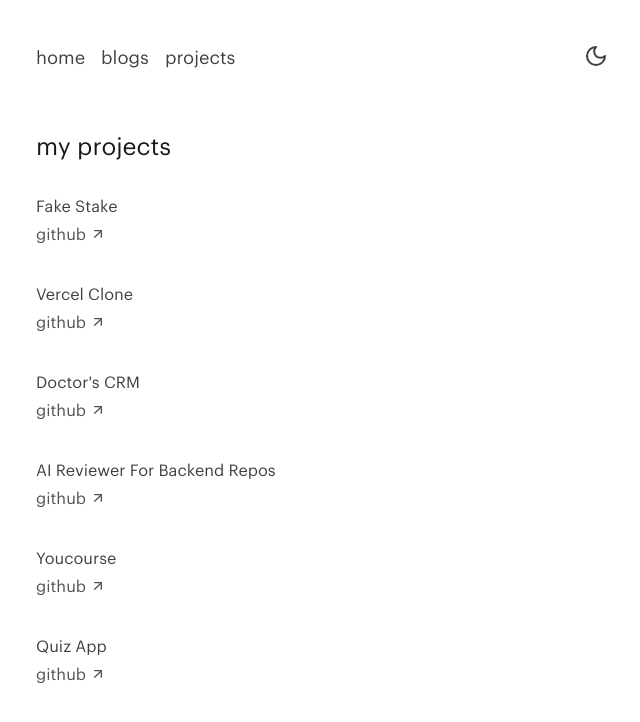
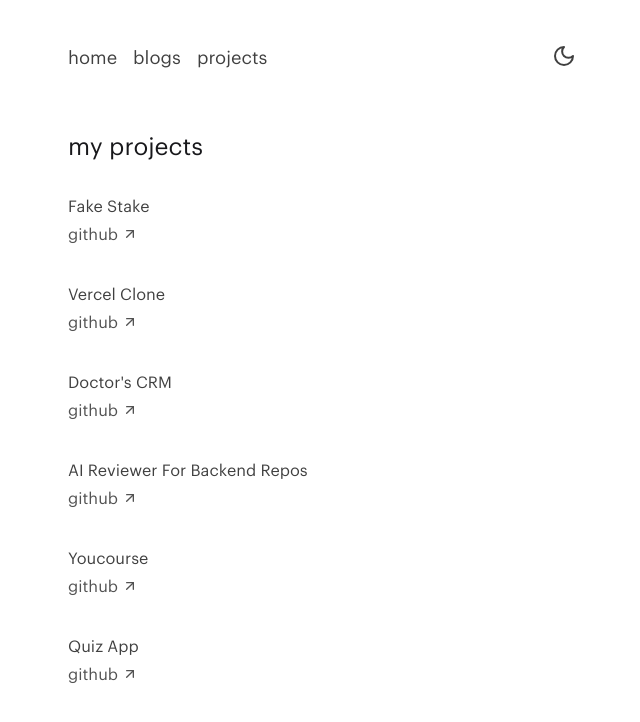
Before and after one commit to Akshaygore1/astro-portfolio, a React (Vite) app: page /projects in a window 1280 px wide. Shown: the top 722 px of the page, without its empty margins (316-956 px from the left). Built offline with nearby package versions, Linux system fonts and the light colour scheme.

Commit message:
Update layout consistency across components by changing max-width from xl to lg in Navbar, Blog, Home, and Projects pages

```diff
--- a/src/components/Navbar.tsx
+++ b/src/components/Navbar.tsx
@@ -19,7 +19,7 @@ const links = [
 export function Navbar() {
   return (
     <nav className="py-6 dark:text-neutral-100">
-      <div className="max-w-xl mx-auto flex justify-between items-center">
+      <div className="max-w-lg mx-auto flex justify-between items-center">
         <div className="flex gap-4">
           {links.map((link) => (
             <Link key={link.href} to={link.href} className="text-lg">
--- a/src/pages/Blogs.tsx
+++ b/src/pages/Blogs.tsx
@@ -95,7 +95,7 @@ export function Blog() {
 
   if (loading) {
     return (
-      <div className="max-w-xl mx-auto px-4 sm:px-6 lg:px-8">
+      <div className="max-w-lg mx-auto px-4 sm:px-6 lg:px-8">
         <div className="flex flex-col gap-8">
           <h1 className="text-2xl font-medium text-zinc-900 dark:text-zinc-100">
             Loading posts...
@@ -107,7 +107,7 @@ export function Blog() {
 
   if (error) {
     return (
-      <div className="max-w-xl mx-auto px-4 sm:px-6 lg:px-8">
+      <div className="max-w-lg mx-auto px-4 sm:px-6 lg:px-8">
         <div className="flex flex-col gap-8">
           <h1 className="text-2xl font-medium text-zinc-900 dark:text-zinc-100">
             Error
@@ -120,7 +120,7 @@ export function Blog() {
 
   if (!data?.user.posts.nodes.length) {
     return (
-      <div className="max-w-xl mx-auto px-4 sm:px-6 lg:px-8">
+      <div className="max-w-lg mx-auto px-4 sm:px-6 lg:px-8">
         <div className="flex flex-col gap-8">
           <h1 className="text-2xl font-medium text-zinc-900 dark:text-zinc-100">
             No posts found
@@ -131,7 +131,7 @@ export function Blog() {
   }
 
   return (
-    <div className="max-w-xl mx-auto">
+    <div className="max-w-lg mx-auto">
       <div className="flex flex-col gap-8">
         <h1 className="text-2xl font-medium text-zinc-900 dark:text-zinc-100">
           Blog Posts
--- a/src/pages/Home.tsx
+++ b/src/pages/Home.tsx
@@ -17,7 +17,7 @@ const experiences = [
 export function Home() {
   return (
     <>
-      <div className="max-w-xl mx-auto flex flex-col gap-8">
+      <div className="max-w-lg mx-auto flex flex-col gap-8">
         <h1 className="text-2xl font-medium text-zinc-900 dark:text-zinc-100">
           hey, I'm Akshay Gore 👋
         </h1>
--- a/src/pages/Projects.tsx
+++ b/src/pages/Projects.tsx
@@ -3,7 +3,7 @@ import LinkComponent from "../components/LinkComponent";
 
 export function Projects() {
   return (
-    <div className="max-w-xl mx-auto">
+    <div className="max-w-lg mx-auto">
       <div className="flex flex-col gap-8">
         <h1 className="text-2xl font-medium text-zinc-900 dark:text-zinc-100">
           my projects
```
